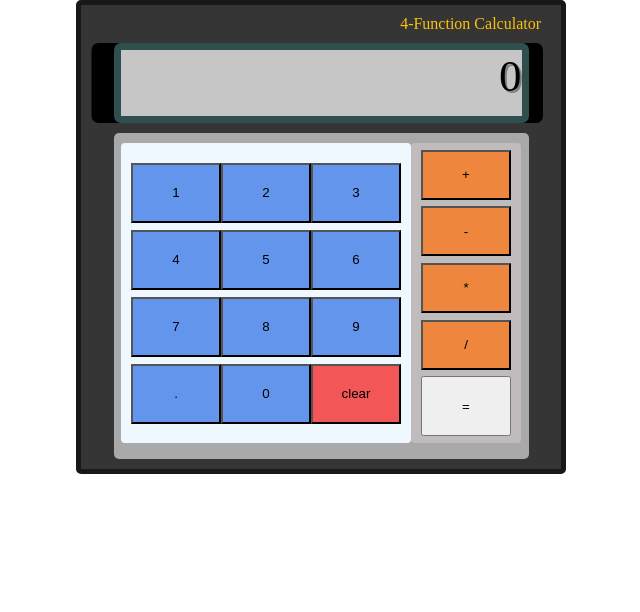
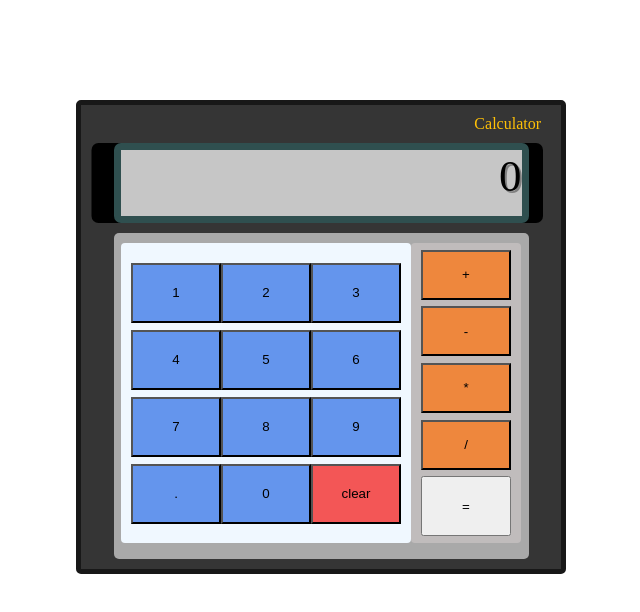
Before and after one commit to ebr93/Calculator, a plain HTML site: page index.html in a window 1280 px wide. Shown: the whole page, without its empty margins (319-959 px from the left). Drawn offline with Linux system fonts and the light colour scheme.

Commit message:
updated styling

```diff
--- a/index.html
+++ b/index.html
@@ -9,7 +9,7 @@
 </head>
 <body>
 <div id="wrapper">
-    <div id="main-header">4-Function Calculator</div>
+    <div id="main-header">Calculator</div>
     <div id="main-content">
         <div id="screen">0</div>
         <div id="buttons-container">
--- a/styles.css
+++ b/styles.css
@@ -27,6 +27,7 @@ img {
     border: 5px solid #181818;
     border-radius: 5px;
     background-color: #353535;
+    margin-top: 100px;
 }
 
 #main-header {
```
Also changed, not shown: random.html (added).
